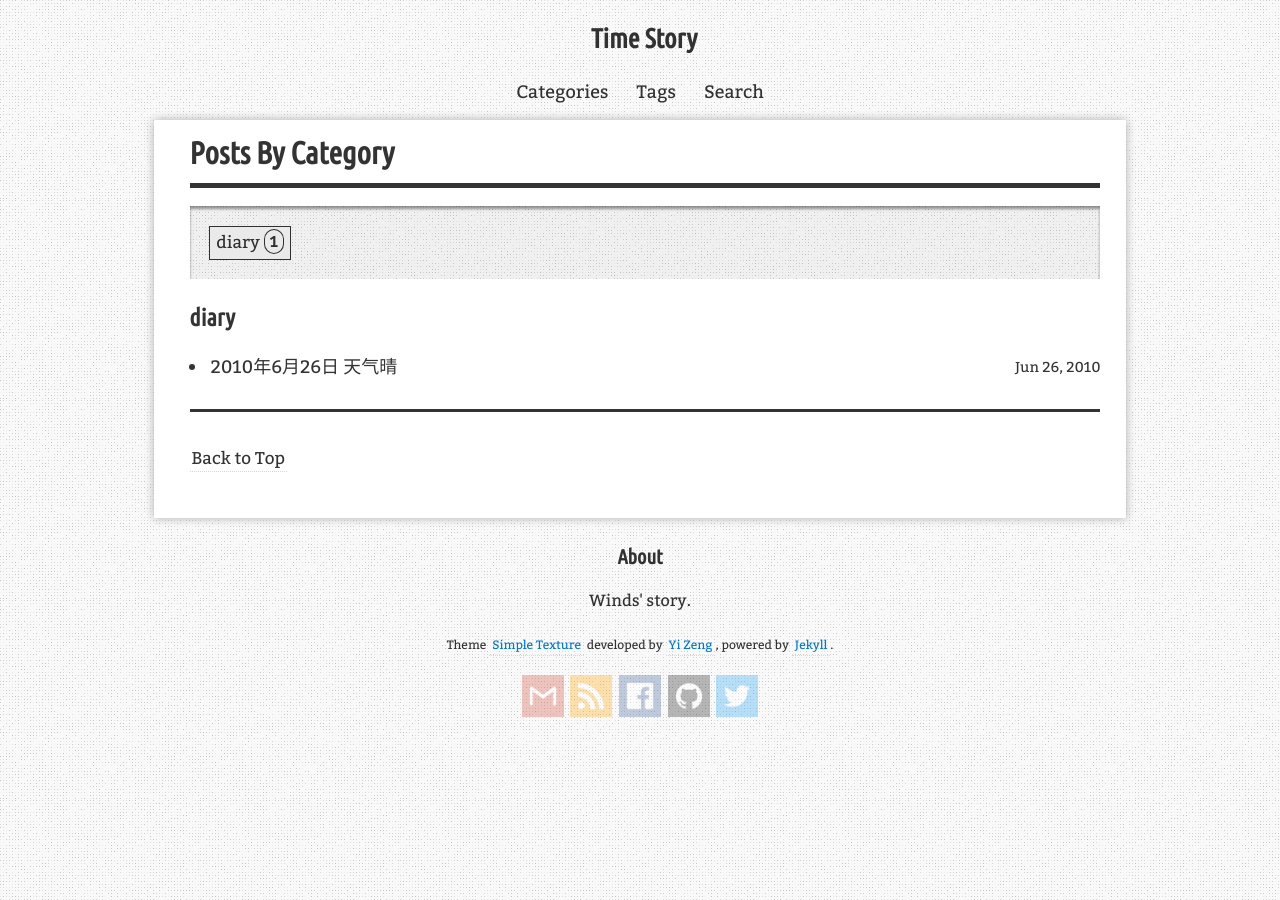
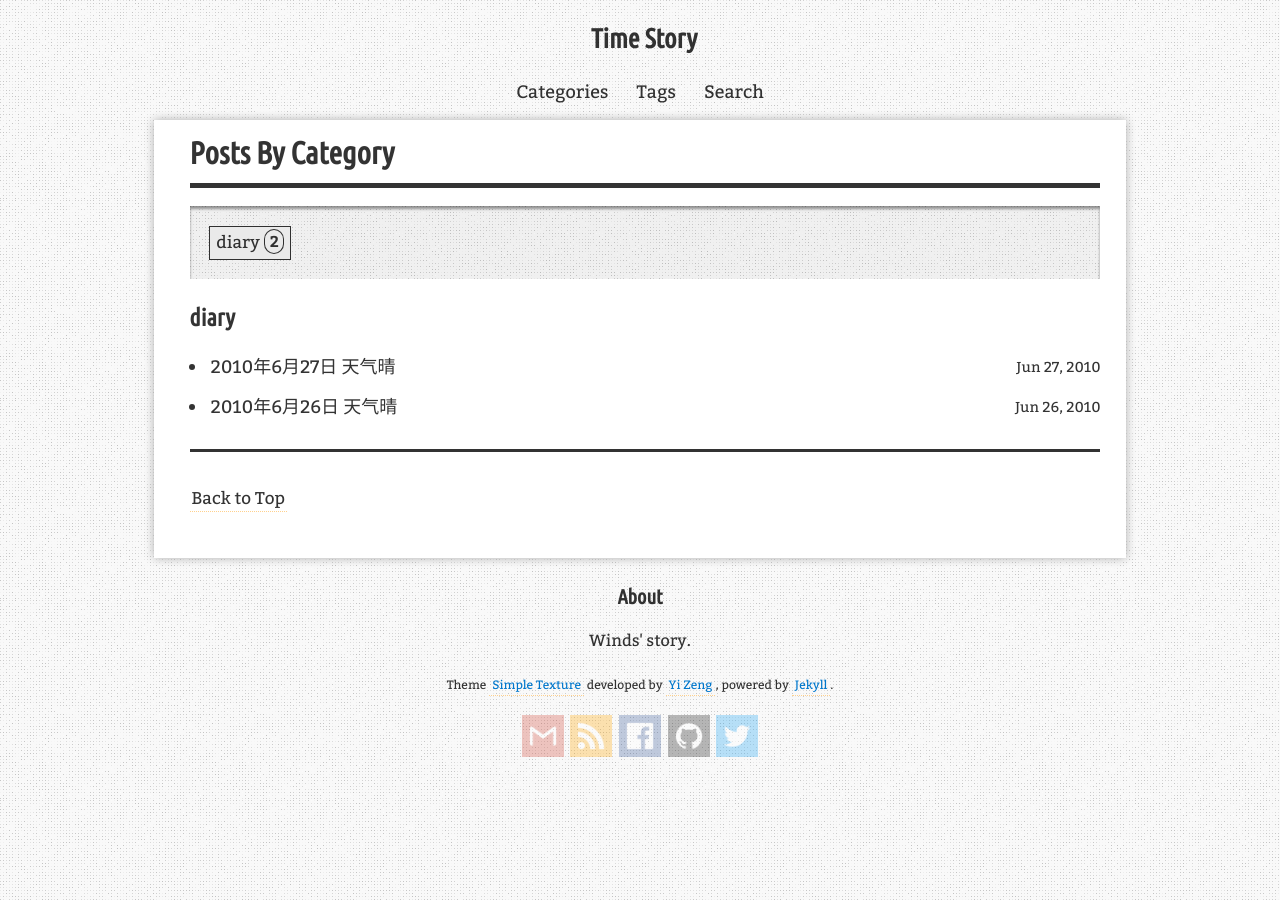
Before and after one commit to yape/walking, a Jekyll site: the page built from docs/blog/categories/index.html, in a window 1280 px wide. Built offline with Jekyll 4.4.1, drawn with Linux system fonts in a browser that asks for light colours; nearby versions of some CDN libraries; comment, search, counter and statistics services are not loaded; part of the change alters nothing that is shown.

```diff
--- /dev/null
+++ b/docs/_posts/2010-06-27-history-exam.md
@@ -0,0 +1,33 @@
+---
+layout: post
+title: "2010年6月27日 天气晴"
+description: "生活笔记"
+categories: [diary]
+tags: [time story]
+redirect_from:
+  - /2010/06/27/
+---
+
+  今天就是二十七号了么？明天就要考历史了，完了。
+
+  这个大一，真是不可思议啊。
+
+  记得刚来的时候，还懵懵懂懂得，跟着在北京转来转去。天安门广场、人民英雄纪念碑、鸟巢，那时候快要累死了。
+
+  果然就那么一次，这年大一，再也没有去过那些地方。
+
+  然而自己曾想总会再来的。
+
+  时间真奇妙。
+
+  现在，结束了。一切都结束了，都没有了。
+
+  仿佛还傻傻地望着前边。可是模模糊糊地什么也看不清。我曾经想，既然这么爱发呆，不如改天找个时间一直发着呆，眼神越来越模糊，这感觉，多好。
+
+  可是却始终没有去做。
+
+  就像现在背历史，背着背着眼神呆滞了，目光涣散了，突然又惊醒过来，唉！
+
+  有些令人着迷，吃饭，睡觉，自习，再多就是玩手机。我一度以为只玩手机是多么羞耻的事情，把时间浪费在虚幻上，远离了朋友。以致于我曾想把手机扔掉，
+但终究没有舍得。我多么企盼啊，是的，很企盼。就像了无牵挂，只剩下那些美妙的与我同在。过着令人着迷的生活。此刻，我只想坐在你的旁边，MNJ，听你说
+你爱的故事，那也很令人着迷吧。
```
Also changed, not shown: docs/_posts/2010-06-26-new-beginner.md (+6 -0 lines).
